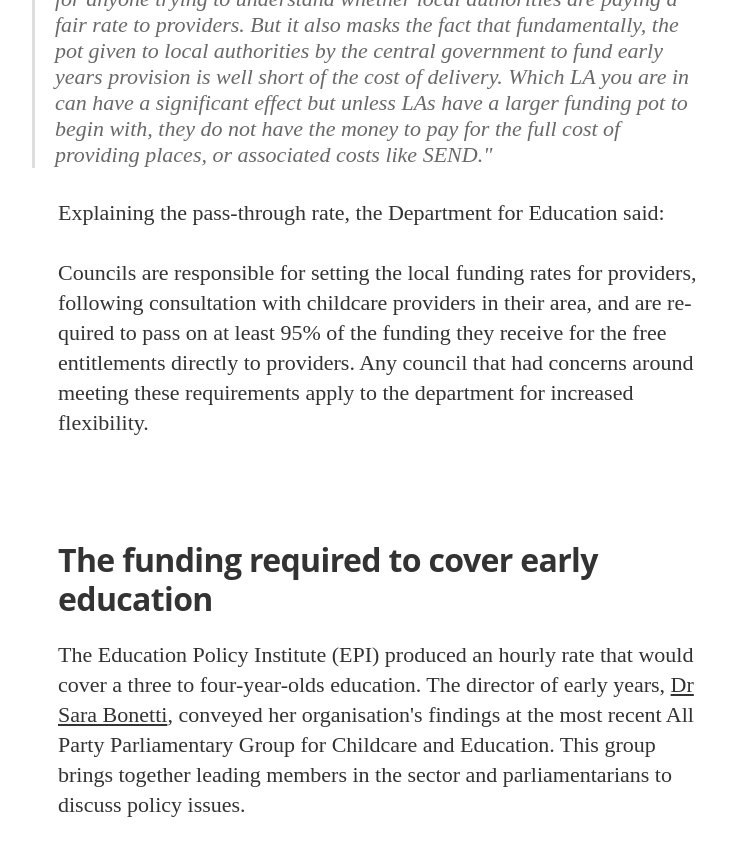
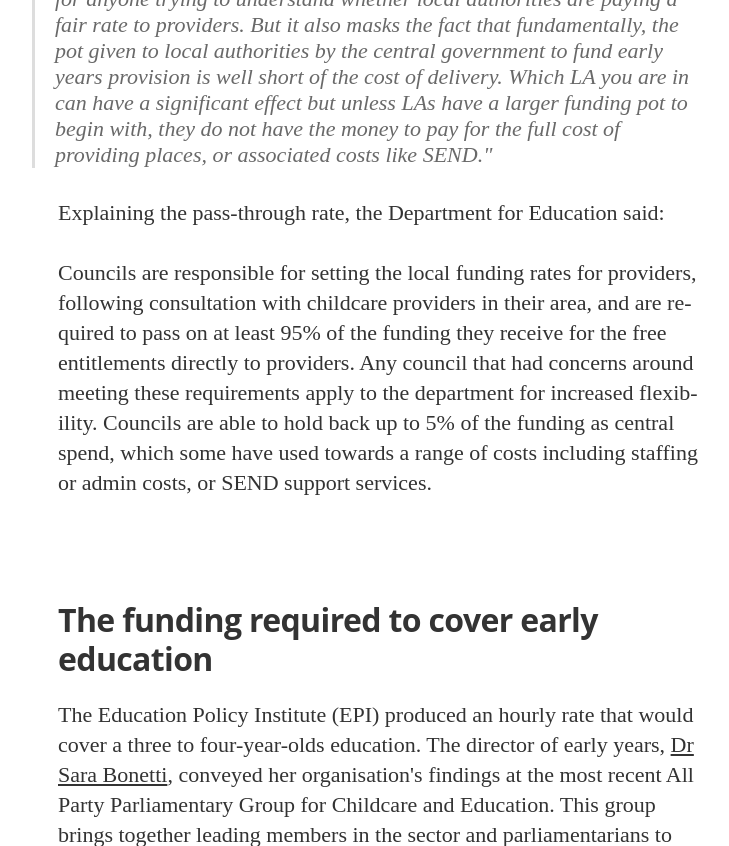
Before and after one commit to GWilloughby99/early-years-project, a Jekyll site: the page built from _posts/2021-08-16-the-funding-gap-in-early-years-education.md, in a window 1280 px wide and 900 px high, scrolled down 4625 px, cut to the strip 0-846 px from the top of the window. Shown: the whole strip, without its empty margins (262-991 px from the left). Built offline with Jekyll 4.4.1, drawn with Linux system fonts in a browser that asks for light colours; nearby versions of some CDN libraries; some web fonts are replaced.

Commit message:
Update 2021-08-16-the-funding-gap-in-early-years-education.md

```diff
--- a/_posts/2021-08-16-the-funding-gap-in-early-years-education.md
+++ b/_posts/2021-08-16-the-funding-gap-in-early-years-education.md
@@ -60,9 +60,6 @@ image2: "/assets/article_images/mobile-jenga-blocks.jpg"
 
         <p>The figures were calculated using the <a href="https://www.gov.uk/government/publications/early-years-funding-2021-2022">average funding rate given to authorities</a> and what the 95% pass-through requirement would be. The difference was then calculated across a 38 week year with a six-hour working day from 9am to 3pm. The yearly amount is not representative of all local authorities because some are above or below the pass-through rate. </p>
 
-
-
-
         <!-- <div id=”my-wrapper”> -->
 
         <div class="flourish-embed" data-height="80vh" data-src="story/950720" data-url="https://flo.uri.sh/story/950720/embed"><script src="https://public.flourish.studio/resources/embed.js"></script></div>
@@ -89,7 +86,7 @@ image2: "/assets/article_images/mobile-jenga-blocks.jpg"
 
         <p>Explaining the pass-through rate, the Department for Education said: </p>
 
-        <p>Councils are responsible for setting the local funding rates for providers, following consultation with childcare providers in their area, and are required to pass on at least 95% of the funding they receive for the free entitlements directly to providers. Any council that had concerns around meeting these requirements apply to the department for increased flexibility.</p>
+        <p>Councils are responsible for setting the local funding rates for providers, following consultation with childcare providers in their area, and are required to pass on at least 95% of the funding they receive for the free entitlements directly to providers. Any council that had concerns around meeting these requirements apply to the department for increased flexibility. Councils are able to hold back up to 5% of the funding as central spend, which some have used towards a range of costs including staffing or admin costs, or SEND support services.</p>
 
         <h1> The funding required to cover early education </h1>
 <br>
```
